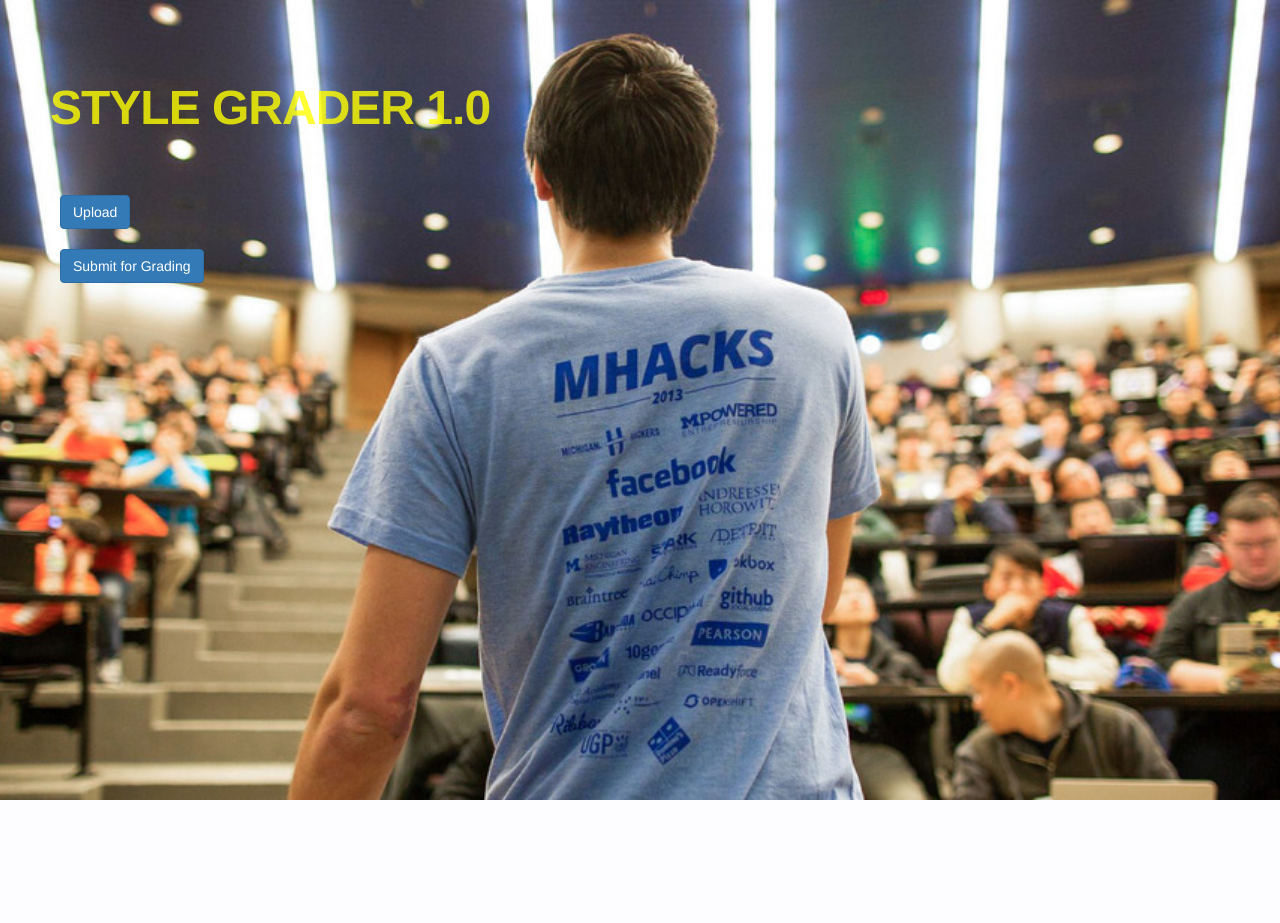
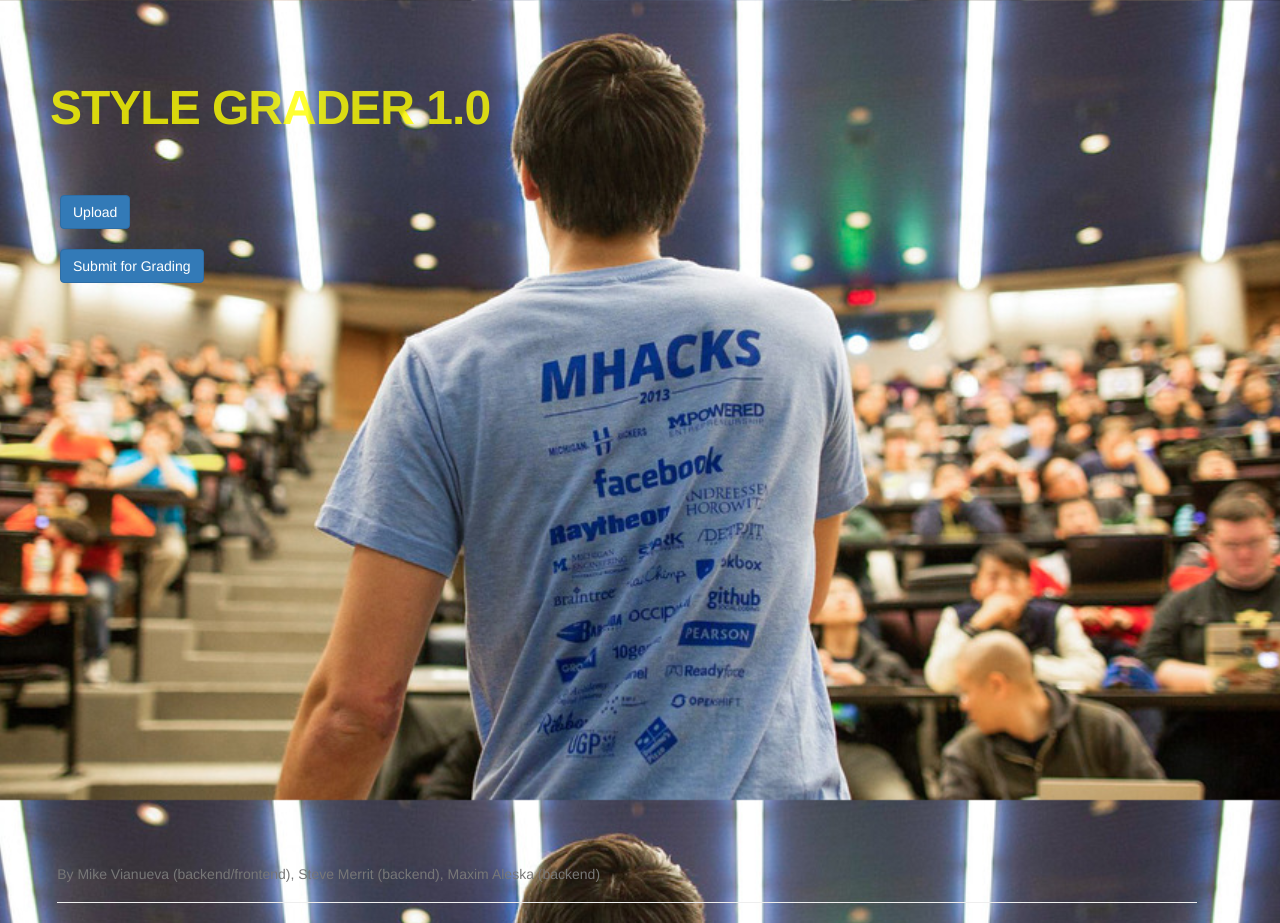
Before and after one commit to vianuevm/cppStyle, a Flask app: page / in a window 1280 px wide. Before the commit the page ends 800 px from the top, so only its background shows below. Run offline with Flask 2, Linux system fonts and the light colour scheme; a user stored in the database is signed in; some libraries are stand-ins or nearby versions.

Commit message:
style tweaks

```diff
--- a/app/static/presentation/index.css
+++ b/app/static/presentation/index.css
@@ -20,13 +20,46 @@
 }
 
 h1.styleHeader {
-
   color: yellow;
   opacity: .8;
   margin-top: 10px;
+}
+
+div.container.footerContainer {
+  margin-top: 560;
 }
 
 div.container.styleContainer {
   margin-top: 0;
   margin-left:0;
 }
+.input {
+  color: blue;
+}
+div.container.headerContainer{
+  margin-top:0;
+  margin-left: 60px;
+}
+body {
+  background: url(../img/epic.jpg) no-repeat center center fixed;
+  -webkit-background-size: cover;
+  -moz-background-size: cover;
+  -o-background-size: cover;
+  background-size: cover;
+}
+html {
+width: 98%;
+}
+
+.inputs {
+  margin-top: 40px;
+  margin-left: 100px;
+}
+h1 {
+  color: yellow;
+  display: block;
+  font: bold 48px Helvetica;
+  text-transform: uppercase;
+  letter-spacing: -1px;
+  padding: 50px;
+}
--- a/app/templates/index.html
+++ b/app/templates/index.html
@@ -8,40 +8,6 @@
           rel="stylesheet">
     <link href="/static/presentation/index.css"
           rel="stylesheet">
-
-  <style>
-  .input {
-    color: blue;
-  }
-    div.container.headerContainer{
-      margin-top:0;
-      margin-left: 60px;
-      }
-    body {
-        background: url(static/img/epic.jpg) no-repeat center center fixed;
-      -webkit-background-size: cover;
-      -moz-background-size: cover;
-      -o-background-size: cover;
-      background-size: cover;
-    }
-   html {
-      width: 98%;
-    }
-
-    .inputs {
-      margin-top: 40px;
-      margin-left: 100px;
-    }
-    h1 {
-      color: yellow;
-      display: block;
-      font: bold 48px Helvetica;
-      text-transform: uppercase;
-      letter-spacing: -1px;
-      padding: 50px;
-    }
-
- </style>
   </head>
   <body>
     </br>
@@ -59,11 +25,11 @@
         </button>
       </form>
     </div>
-    <div class="container headerContainer">
-      <!--<div class="header">-->
-        <!--<h5 class="text-muted">By Mike Vianueva (backend/frontend), Steve Merrit (backend), Maxim Aleska (backend)</h5>-->
-      <!--</div>-->
-      <!--<hr/>-->
+    <div class="container footerContainer">
+      <div class="header">
+        <h5 class="text-muted">By Mike Vianueva (backend/frontend), Steve Merrit (backend), Maxim Aleska (backend)</h5>
+      </div>
+      <hr/>
     </div>
     <script src="http://ajax.googleapis.com/ajax/libs/jquery/1.7.1/jquery.min.js"></script>
     <script src="http://google-code-prettify.googlecode.com/svn/trunk/src/prettify.js"></script>
```
Lines whose indentation alone changed are shown as unchanged.
